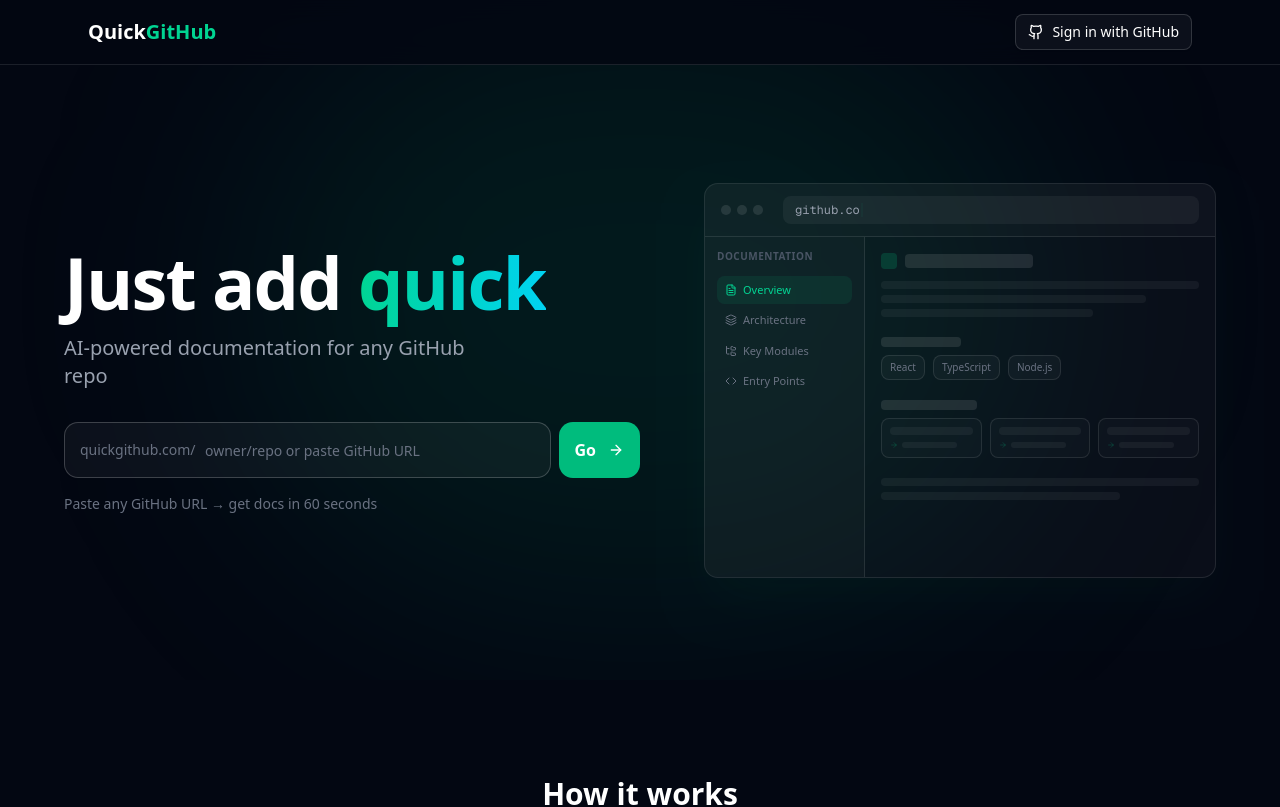
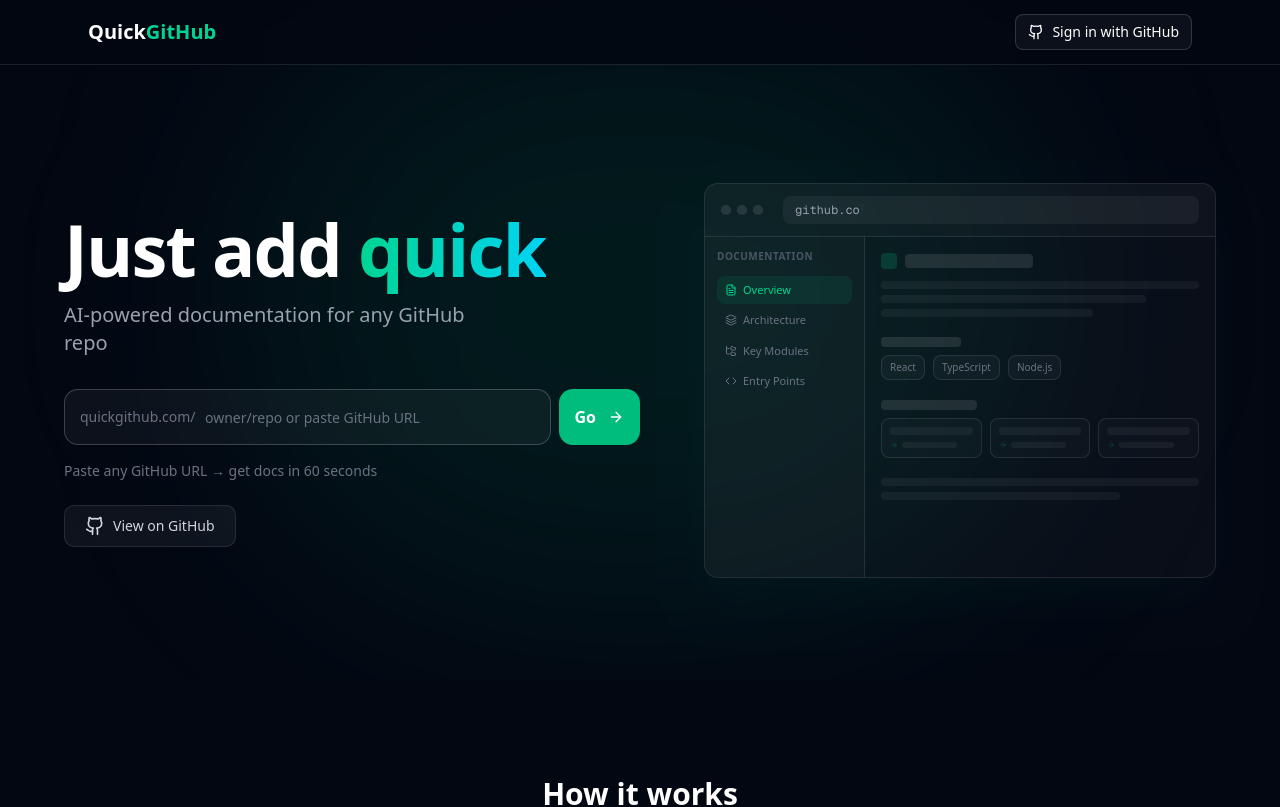
Before and after one commit to stym06/quickgithub, a Next.js app in the folder web/: page / in a window 1280 px wide. Shown: the top 807 px of the page. Built offline with nearby package versions, Linux system fonts and the light colour scheme; no server answers; the database is empty.

Commit message:
update hero

```diff
--- a/web/src/components/HeroSection.tsx
+++ b/web/src/components/HeroSection.tsx
@@ -2,7 +2,7 @@
 
 import { useEffect, useRef, useState } from "react";
 import { motion, AnimatePresence } from "framer-motion";
-import { FileText, FolderTree, Layers, Code, ArrowRight } from "lucide-react";
+import { FileText, FolderTree, Layers, Code, ArrowRight, Github } from "lucide-react";
 import { RepoUrlInput } from "./RepoUrlInput";
 
 export function HeroSection() {
@@ -54,6 +54,23 @@
           >
             Paste any GitHub URL &rarr; get docs in 60 seconds
           </motion.p>
+
+          <motion.div
+            initial={{ opacity: 0, y: 20 }}
+            animate={{ opacity: 1, y: 0 }}
+            transition={{ duration: 0.5, delay: 0.5 }}
+            className="mt-6"
+          >
+            <a
+              href="https://github.com/stym06/quickgithub"
+              target="_blank"
+              rel="noopener noreferrer"
+              className="inline-flex items-center gap-2 rounded-lg border border-white/10 bg-white/5 px-5 py-2.5 text-sm font-medium text-gray-300 transition-colors hover:bg-white/10 hover:text-white"
+            >
+              <Github className="h-5 w-5" />
+              View on GitHub
+            </a>
+          </motion.div>
         </div>
 
         {/* Right side — URL transform + doc wireframe animation */}
```
